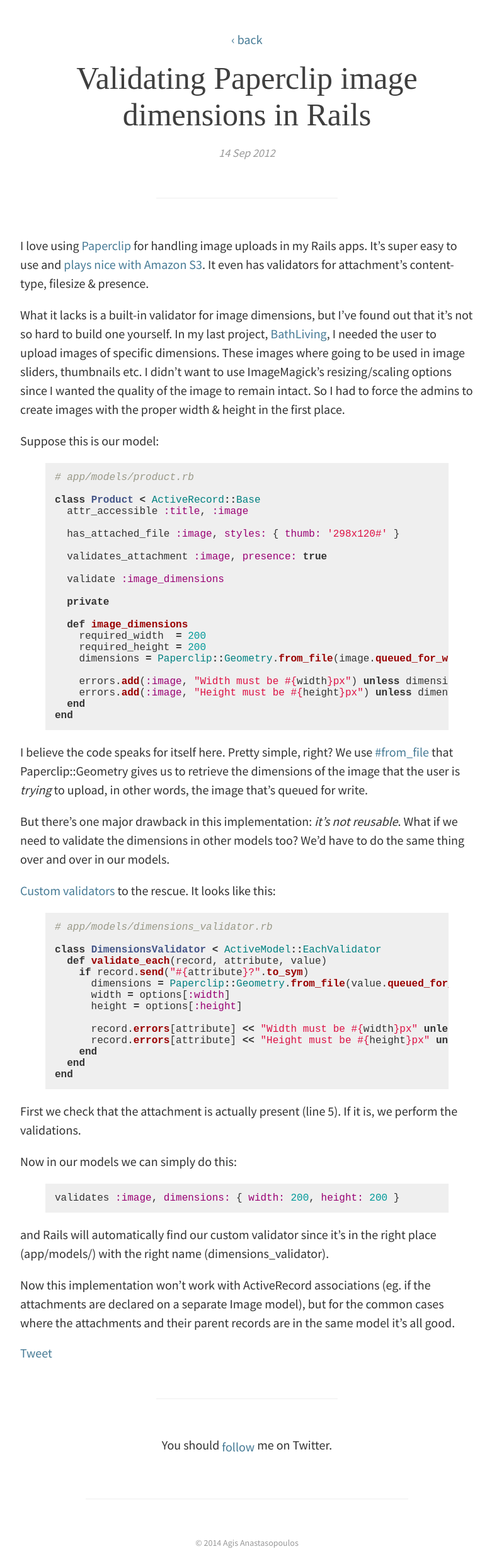
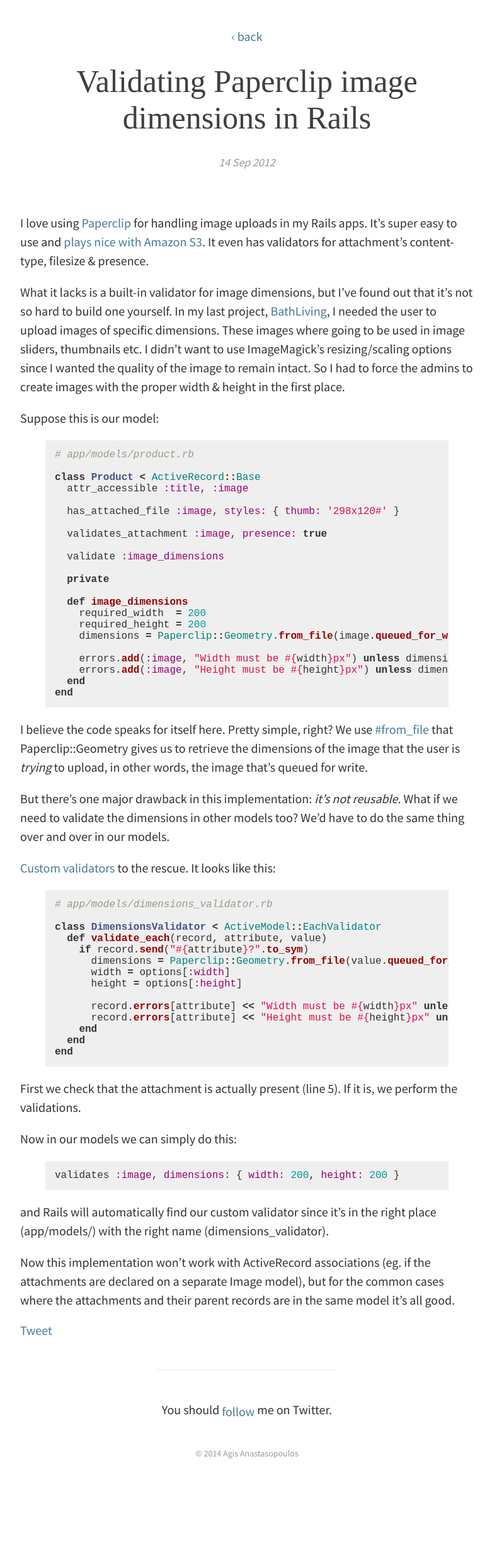
Before and after one commit to apostoiis/agis.io, a Jekyll site: the page built from _source/_posts/2012-09-14-validating-paperclip-image-dimensions-in-rails.markdown, in a window 1280 px wide. Shown: the whole page at 63% size, without its empty margins (248-1029 px from the left). Built offline with Jekyll 4.4.1, drawn with Linux system fonts in a browser that asks for light colours; some web fonts are replaced; comment, search, counter and statistics services are not loaded; after the commit the page ends 2336 px from its top, so only the background shows below that.

Commit message:
Styling improvements

```diff
--- a/_source/_layouts/default.html
+++ b/_source/_layouts/default.html
@@ -21,10 +21,8 @@
       {{ content }}
     </div>
 
-    <hr />
-
-    <footer>
-    © 2014 Agis Anastasopoulos</a>
-    </footer>
+    <div id="footer">
+      © 2014 Agis Anastasopoulos</a>
+    </div>
   </body>
 </html>
--- a/_source/_layouts/post.html
+++ b/_source/_layouts/post.html
@@ -6,19 +6,17 @@
   <a href="/">&lsaquo; back</a>
 </div>
 
-<article id="post">
+<div id="post">
   <h1>{{ page.title }}</h1>
 
   <div class="date">
     <em>{{ page.date | date_to_string }}</em>
   </div>
 
-  <hr/>
-
   <div class="post-body">
     {{ content }}
   </div>
-</article>
+</div>
 
 <div id="share">
   <a href="https://twitter.com/share" class="twitter-share-button" data-via="agisanast" data-related="agisanast">Tweet</a>
--- a/_source/assets/main.css
+++ b/_source/assets/main.css
@@ -10,8 +10,7 @@
 
 .container {
   max-width: 720px;
-  margin: 40px auto;
-  padding: 10px;
+  margin: 45px auto;
 }
 
 a {
@@ -19,6 +18,7 @@
   text-decoration: none;
 }
 
+#posts { margin-bottom: 90px }
 #posts ul {
   list-style-type: none;
   margin: 0;
@@ -38,7 +38,7 @@
   border: 0;
   border-top: 1px solid #eee;
   width: 40%;
-  margin: 60px auto;
+  margin: 50px auto;
 }
 
 
@@ -53,7 +53,7 @@
 h1 { font-size: 3.3em; }
 h2 { font-size: 1.6em; }
 
-footer {
+#footer {
   font-size: 14px;
   color: #999;
   text-align: center;
@@ -62,7 +62,7 @@
 
 #post h1 {
   font-size: 2.5em;
-  margin: 20px 0;
+  margin: 30px 0;
 }
 #post hr { margin: 60px auto; }
 #post .date {
@@ -70,12 +70,9 @@
   text-align: center;
   font-size: 18px;
 }
-#post h2 { margin: 1.7em 0 1.5em 0; }
-
-.back {
-  text-align: center;
-  font-size: 1em;
-}
+#post h2 { margin: 1.9em 0 1em 0 }
+.post-body { margin-top: 70px }
+.back { text-align: center }
 
 blockquote {
   border-left: 4px solid #999;
@@ -113,12 +110,10 @@
 .highlight code { padding-left: 0; margin-left: 0 }
 .highlight .c { color: #999988; font-style: italic }
 .highlight .err { color: #a61717; background-color: #e3d2d2 }
-.highlight .k { font-weight: bold }
-.highlight .o { font-weight: bold }
 .highlight .cm { color: #999988; font-style: italic }
 .highlight .cp { color: #999999; font-weight: bold }
 .highlight .c1 { color: #999988; font-style: italic }
-.highlight .cs { color: #999999; font-weight: bold; font-style: italic }
+.highlight .cs { color: #999999; font-style: italic }
 .highlight .gd { color: #000000; background-color: #ffdddd }
 .highlight .gd .x { color: #000000; background-color: #ffaaaa }
 .highlight .ge { font-style: italic }
@@ -131,45 +126,28 @@
 .highlight .gs { font-weight: bold }
 .highlight .gu { color: #aaaaaa }
 .highlight .gt { color: #aa0000 }
-.highlight .kc { font-weight: bold }
-.highlight .kd { font-weight: bold }
-.highlight .kp { font-weight: bold }
-.highlight .kr { font-weight: bold }
-.highlight .kt { color: #445588; font-weight: bold }
+.highlight .kc, .kd, .kp, .kr, .kt, .nc, .ne, .nf, .cs, .ow, .cp, .k, .o  { font-weight: bold }
+.highlight .kt { color: #445588; }
 .highlight .m { color: #009999 }
 .highlight .s { color: #d14 }
 .highlight .na { color: #008080 }
 .highlight .nb { color: #0086B3 }
-.highlight .nc { color: #445588; font-weight: bold }
+.highlight .nc { color: #445588 }
 .highlight .no { color: #008080 }
 .highlight .ni { color: #800080 }
-.highlight .ne { color: #990000; font-weight: bold }
-.highlight .nf { color: #990000; font-weight: bold }
+.highlight .ne { color: #990000 }
+.highlight .nf { color: #990000 }
 .highlight .nn { color: #555555 }
 .highlight .nt { color: #000080 }
 .highlight .nv { color: #008080 }
-.highlight .ow { font-weight: bold }
 .highlight .w { color: #bbbbbb }
-.highlight .mf { color: #009999 }
-.highlight .mh { color: #009999 }
-.highlight .mi { color: #009999 }
-.highlight .mo { color: #009999 }
-.highlight .sb { color: #d14 }
-.highlight .sc { color: #d14 }
-.highlight .sd { color: #d14 }
-.highlight .s2 { color: #d14 }
-.highlight .se { color: #d14 }
-.highlight .sh { color: #d14 }
-.highlight .si { color: #d14 }
-.highlight .sx { color: #d14 }
+.highlight .mf, .mh, .mi, .mo, .il { color: #009999 }
+.highlight .sb, .sc, .sd, .s2, .se, .sh, .si, .sx { color: #d14 }
 .highlight .sr { color: #009926 }
 .highlight .s1 { color: #d14 }
 .highlight .ss { color: #990073 }
 .highlight .bp { color: #999999 }
-.highlight .vc { color: #008080 }
-.highlight .vg { color: #008080 }
-.highlight .vi { color: #008080 }
-.highlight .il { color: #009999 }
+.highlight .vc, .vg, .vi { color: #008080 }
 
 @media only screen and (max-width: 640px) {
   h1 { font-size: 2em; }
```
Also changed, not shown: _source/_layouts/home.html (+7 -7 lines).
